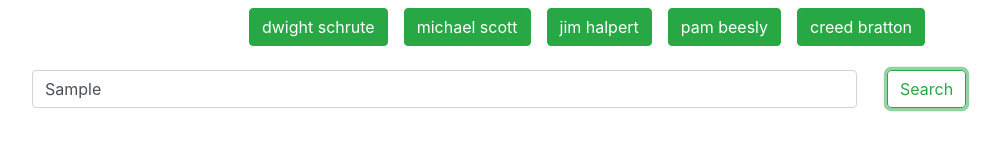
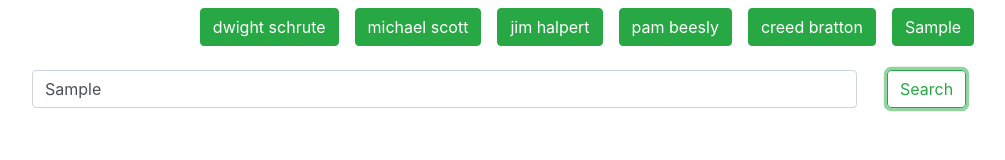
Before and after one commit to VCUPierre/GifTastic, a plain HTML site: page index.html in a window 1280 px wide. Both pictures are taken after typing "Sample" into the empty fields and a click on the button "Search". Shown: the whole page, without its empty margins (53-1058 px from the left). Drawn offline with nearby package versions, Linux system fonts and the light colour scheme; no server answers.

Commit message:
added functionality to search button and fixed api call

```diff
--- a/assets/js/app.js
+++ b/assets/js/app.js
@@ -2,27 +2,44 @@ var topics = ["dwight schrute", "michael scott", "jim halpert", "pam beesly", "c
 createButtons(1, topics);
 $(document).on('click','button', function(event){
     console.log(event);
-    console.log(event.currentTarget.id);
+    console.log('id - ' + event.currentTarget.id);
     console.log(event.currentTarget.innerText);
-    //let clickedBtnId = event.currentTarget.id;
-    let clickedBtnText = event.currentTarget.innerText
-    getGIFs(clickedBtnText);
+    let inputVal = $('#search').val();
+    console.log("inputval - "+inputVal);
+    let clickedBtnId = event.currentTarget.id;
+    if (clickedBtnId === 'searchBtn'){
+        //alert(inputVal);
+        topics.push(inputVal);
+        console.log(topics);
+        createButtons(2, inputVal);
+    } else {
+        let clickedBtnText = event.currentTarget.innerText
+        getGIFs(clickedBtnText);
+    }
 })
-
-function createButtons(intialOrAdd, array){
+function createButtons(intialOrAdd, arrayOrItem){
     var buttonFromDom = $("#buttons");
     if (intialOrAdd === 1){
-        for (let i = 0; i < array.length; i++){
+        for (let i = 0; i < arrayOrItem.length; i++){
             let aTagHolder = $("<a>");
-            let gifbutton = $("<button>" , {id: "button" + i, class: "btn btn-success m-2", type: "button", value: i});
-            gifbutton.text(topics[i]);
+            let gifbutton = $("<button>" , {id: "button" + i, class: "btn btn-success m-2", type: "button", value: arrayOrItem[i]});
+            gifbutton.text(arrayOrItem[i]);
             aTagHolder.append(gifbutton);
             aTagHolder.appendTo(buttonFromDom);
         }
+    } else if (intialOrAdd === 2){
+        let aTagHolder = $("<a>");
+        let gifbutton = $("<button>" , {id: "button" + topics.length - 1, class: "btn btn-success m-2", type: "button", value: arrayOrItem});
+        gifbutton.text(arrayOrItem);
+        aTagHolder.append(gifbutton);
+        aTagHolder.appendTo(buttonFromDom);
+    } else {
+        //do nothing
     }
 }
 function addGifToPage(results){
     //console.log("addGif-"+JSON.stringify(response));
+    $('#giphy-holder').empty();
     for (let i = 0; i < results.length; i++){
         //console.log("addGif - " + JSON.stringify(results[i]));
         let imgURL = results[i].images.original.url;
--- a/index.html
+++ b/index.html
@@ -21,7 +21,7 @@
                 <input class="form-control mr-sm-2" id="search" type="search" placeholder="Search" aria-label="Search">
             </div>
             <div class="col-3">
-                <button class="btn btn-outline-success my-2 my-sm-0 float-left" type="submit">Search</button>
+                <a><button class="btn btn-outline-success my-2 my-sm-0 float-left" id="searchBtn" type="submit">Search</button></a>
             </div>
         </div>
         <div id="giphy-holder" class="col-12 row">
```
